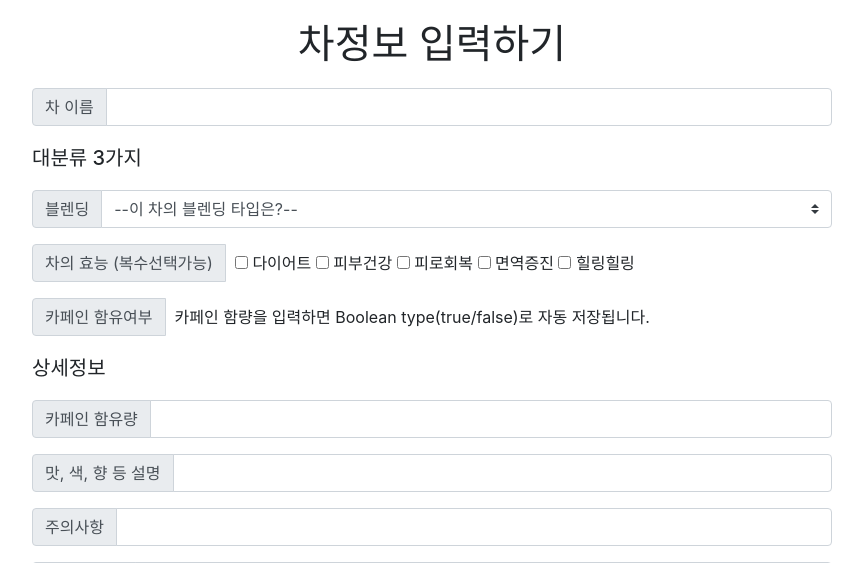
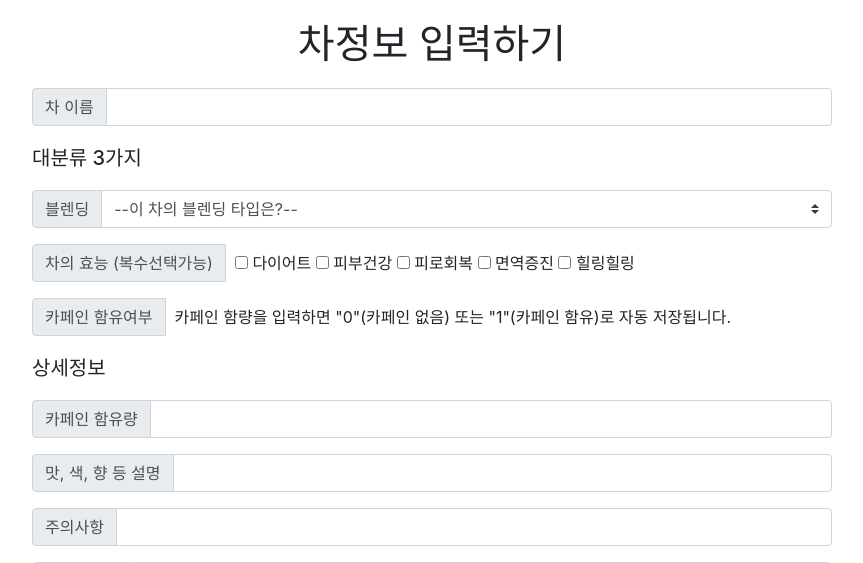
Before and after one commit to Mu-jun/SpartaWebMaking, a Flask app: page / in a window 1280 px wide. Shown: the top 563 px of the page, without its empty margins (208-1071 px from the left). Run offline with Flask 2, Linux system fonts and the light colour scheme; some libraries are stand-ins or nearby versions.

Commit message:
카페인여부 0과 1로 변경

```diff
--- a/app.py
+++ b/app.py
@@ -20,7 +20,6 @@ def save_tea():
     desc_receive = request.form['desc_give']             #상세2 맛 색 향 등
     caution_receive = request.form['caution_give']       #상세3 주의사항
     img_receive = request.form['img_give']               #상세4 이미지 주소
-
 
     doc = {
         'name': name_receive,
--- a/templates/index.html
+++ b/templates/index.html
@@ -117,7 +117,7 @@
             <div class="input-group-prepend">
                 <label class="input-group-text" for="caffeineOX">카페인 함유여부</label>
             </div>
-            <div class = 'checkboxes'>카페인 함량을 입력하면 Boolean type(true/false)로 자동 저장됩니다.</div>
+            <div class = 'checkboxes'>카페인 함량을 입력하면 "0"(카페인 없음) 또는 "1"(카페인 함유)로 자동 저장됩니다.</div>
 
         </div>
 
@@ -186,8 +186,11 @@
         let caution = $('#caution').val()
         let img = $('#img').val()
         let caffeine = Number($('#caffeine').val())
-        var caffeineOX = Boolean(caffeine) // 카페인 함유 여부 Boolean 형으로 입력
-
+        if (caffeine =="" || caffeine ==0){
+            var caffeineOX = 0
+        }else{
+            var caffeineOX = 1
+        }
 
         $.ajax({
             type: "POST",
```
